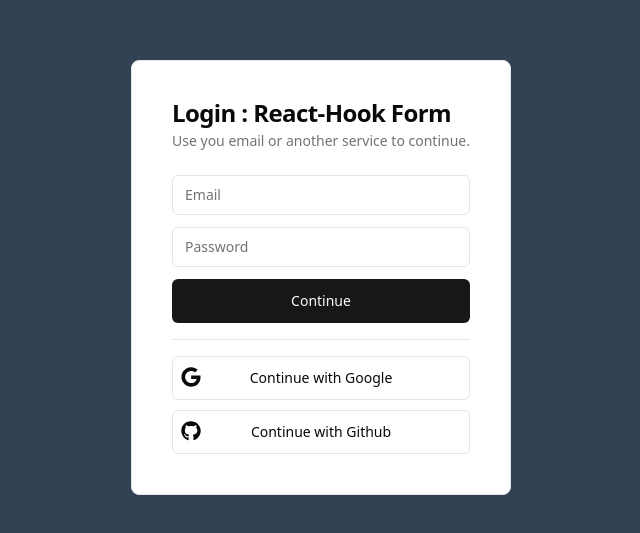
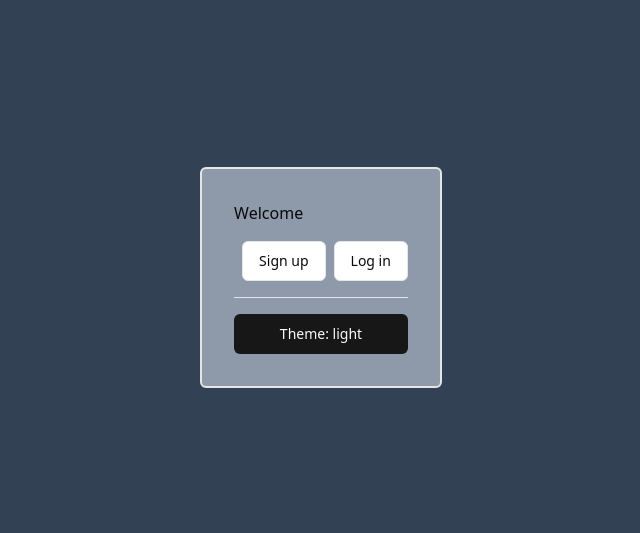
Before and after one commit to Indazzzaaa/React-Concepts, a React (Vite) app: page / in a window 1280 px wide. Shown: the part 123-656 px from the top of the page, without its empty margins (319-959 px from the left). Built offline with nearby package versions, Linux system fonts and the light colour scheme.

Commit message:
Completed : ch6 Context-api

```diff
--- a/src/App.tsx
+++ b/src/App.tsx
@@ -1,9 +1,9 @@
-import ReactHookForms from "./concepts/5. controlled-uncontrolled/ReactHookForms"
+import MyApp from "./concepts/6. context-api/ContextUsage"
 
 const App = () => {
   return (
     <div className="min-h-screen flex justify-center items-center bg-slate-700">
-      <ReactHookForms  />
+      <MyApp />
     </div>
   )
 }
--- /dev/null
+++ b/src/concepts/6. context-api/ContextUsage.tsx
@@ -0,0 +1,57 @@
+import { Button } from '@/components/ui/button';
+import { Separator } from '@/components/ui/separator';
+import { createContext, useContext, useState } from 'react';
+
+// create context
+const ThemeContext = createContext('dark');
+
+export default function MyApp() {
+    // state through which data stored in context will be updated.
+  const [theme, setTheme] = useState('light');
+  return (
+    < div className='flex flex-col gap-y-4 bg-slate-300/60 hover:bg-slate-300/80 p-8 border-2 rounded-md '>
+    {/* wrap context around the sub-tree */}
+      <ThemeContext.Provider value={theme}>
+        <Form />
+      </ThemeContext.Provider>
+
+      <Separator />
+
+      {/* This is the pitfall we mentioned in notes : In this time MyButton also consumes context
+      but it's not part of it's subtree so in this case it will use the default value we assigned which is dark */}
+      <MyButton onClick={() => {
+        setTheme(Object.is(theme,'dark') ? 'light' : 'dark');
+      }}>
+        Theme: {theme}
+      </MyButton>
+    </div>
+  )
+}
+
+function Form() {
+  return (
+    <Panel title="Welcome" >
+      <MyButton>Sign up</MyButton>
+      <MyButton>Log in</MyButton>
+    </Panel>
+  );
+}
+
+function Panel({ title , children } : {title:string, children: React.ReactNode}) {
+    // this is how to consume the context.
+  return (
+    <section className='space-y-4 space-x-2'>
+      <h1>{title}</h1>
+      {children}
+    </section>
+  )
+}
+
+function MyButton({ children , onClick } : {children: React.ReactNode , onClick? : any}) {
+  const theme = useContext(ThemeContext);
+  return (
+   <Button onClick={onClick} variant={Object.is(theme,'light') ? 'outline' : 'default'}>
+      {children}
+   </Button>
+  );
+}
```
Also changed, not shown: src/concepts/6. context-api/image/readme/1725408298383.png (added), src/concepts/6. context-api/readme.md (added), src/concepts/readme.md.
